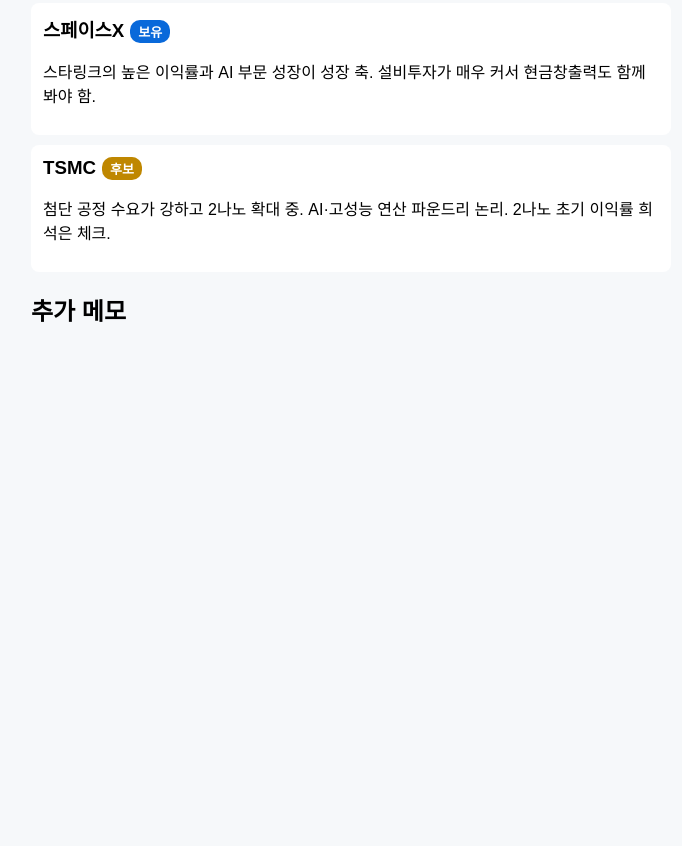
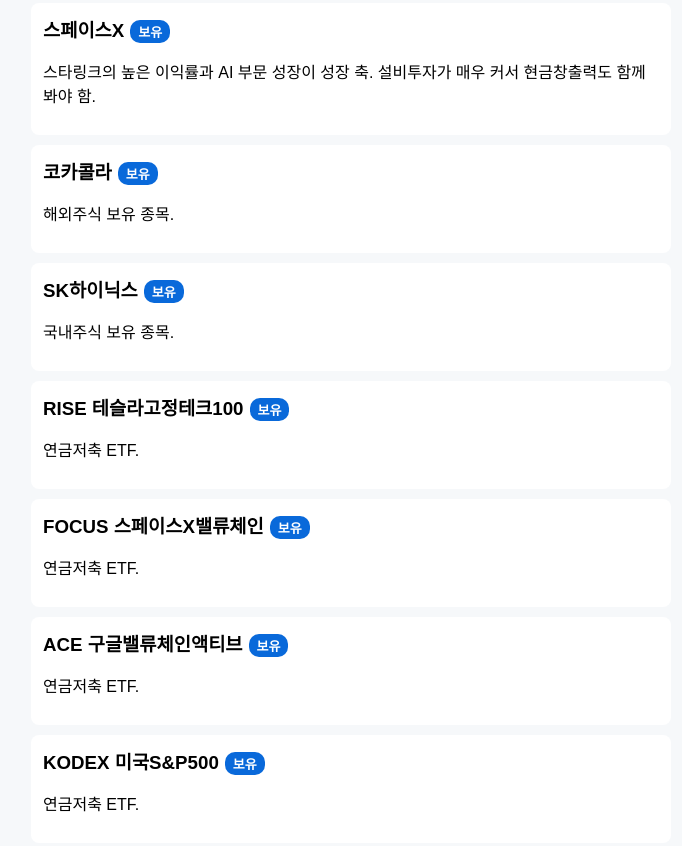
Before and after one commit to kim-deok-woo/stock-memo, a plain HTML site: page index.html in a window 1280 px wide. Shown: the part 605-1451 px from the top of the page, without its empty margins (289-971 px from the left). Before the commit the page ends 968 px from the top, so only its background shows below. Drawn offline with Linux system fonts and the light colour scheme.

Commit message:
노션 ③ 보유 종목 이름 추가 (수량·금액 없이)

```diff
--- a/index.html
+++ b/index.html
@@ -76,6 +76,12 @@
     { name: "알파벳", type: "보유", note: "클라우드·TPU와 검색 AI가 장기 성장 논리. 대규모 투자가 실적으로 이어지는지 확인 필요." },
     { name: "테슬라", type: "보유", note: "단기 실적은 정체지만 로보택시·FSD 확대와 옵티머스 생산 시작으로 자율주행·로보틱스 논리가 실행 단계." },
     { name: "스페이스X", type: "보유", note: "스타링크의 높은 이익률과 AI 부문 성장이 성장 축. 설비투자가 매우 커서 현금창출력도 함께 봐야 함." },
+    { name: "코카콜라", type: "보유", note: "해외주식 보유 종목." },
+    { name: "SK하이닉스", type: "보유", note: "국내주식 보유 종목." },
+    { name: "RISE 테슬라고정테크100", type: "보유", note: "연금저축 ETF." },
+    { name: "FOCUS 스페이스X밸류체인", type: "보유", note: "연금저축 ETF." },
+    { name: "ACE 구글밸류체인액티브", type: "보유", note: "연금저축 ETF." },
+    { name: "KODEX 미국S&P500", type: "보유", note: "연금저축 ETF." },
     { name: "TSMC", type: "후보", note: "첨단 공정 수요가 강하고 2나노 확대 중. AI·고성능 연산 파운드리 논리. 2나노 초기 이익률 희석은 체크." },
   ];
   function renderFixed() {
```
